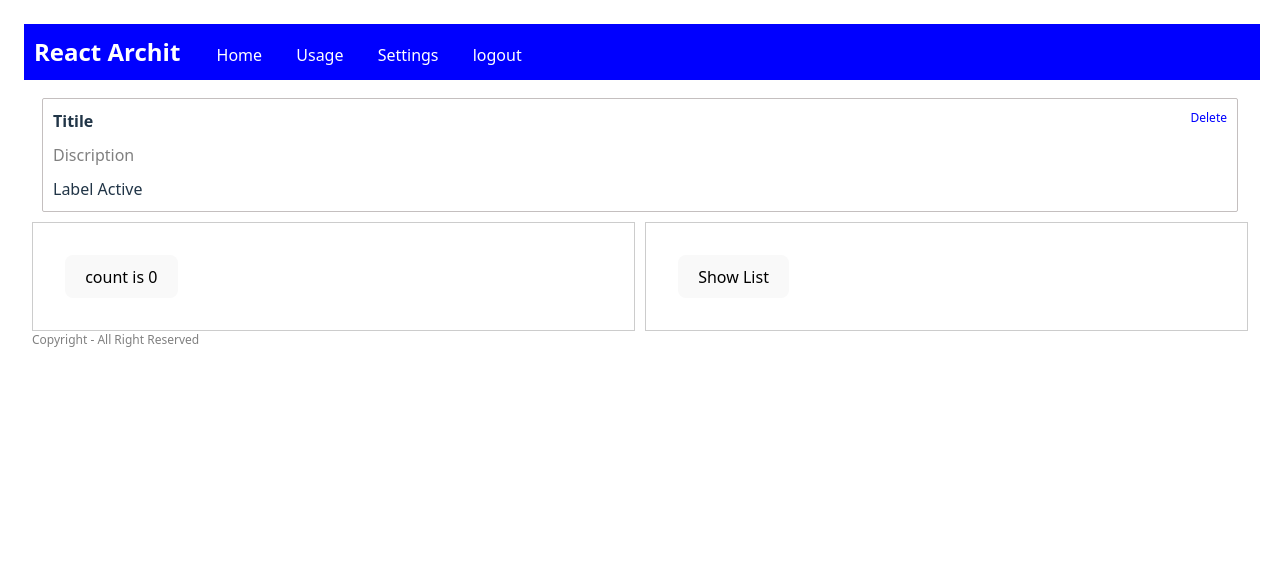
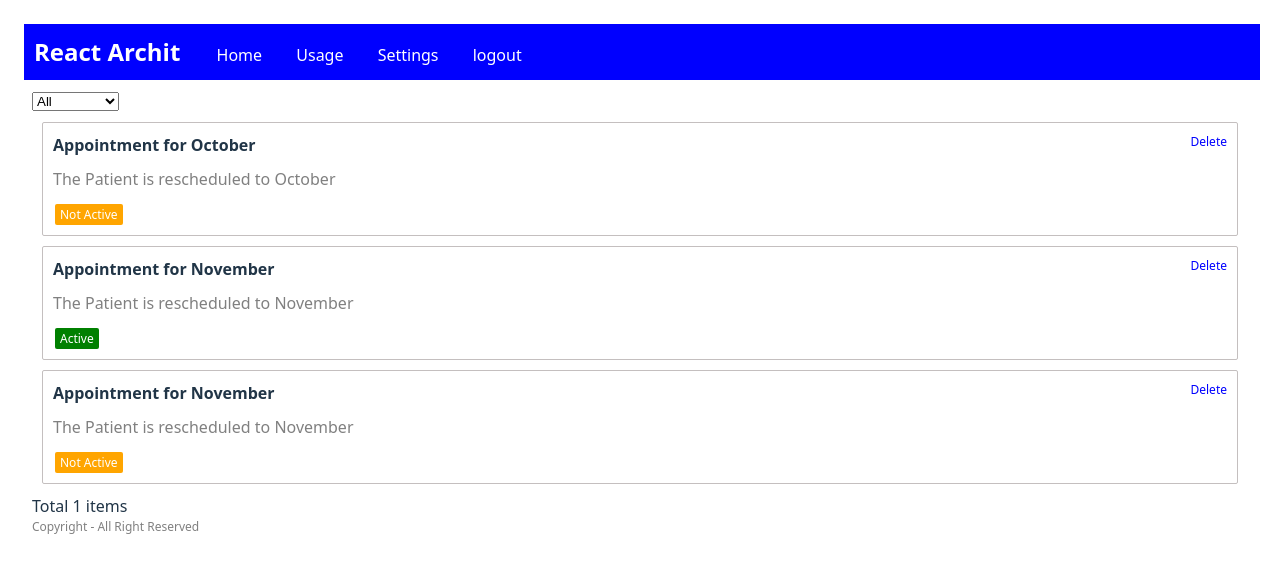
Before and after one commit to deepanghosh8402/react-architecture-lab, a React (Vite) app: page / in a window 1280 px wide. Shown: the top 572 px of the page. Built offline with nearby package versions, Linux system fonts and the light colour scheme.

Commit message:
feat: implement props, nested components, and dynamic component rendering using map

```diff
--- a/src/App.jsx
+++ b/src/App.jsx
@@ -3,15 +3,16 @@ import Header from './components/Header'
 import Footer from './components/Footer'
 import ListItem from './list/ListItem'
 import BottomSamples from './components/BottomSamples'
+import List from './list/List'
 
 function App() {
 
   return (
     <>
-     <Header></Header>
-     <ListItem></ListItem>
-     <BottomSamples></BottomSamples>
-      <Footer></Footer>
+      <Header />
+      <List />
+      {/* <BottomSamples /> */}
+      <Footer />
     </>
   )
 }
--- /dev/null
+++ b/src/list/Label.css
@@ -0,0 +1,13 @@
+.list-label-item {
+    background: green;
+    color: white;
+    padding: 2px 5px;
+    margin: 2px;
+    border-radius: 2px;
+    font-size: 12px;
+    cursor: pointer;
+    position: relative;
+}
+.list-label-item-container {
+    position: relative;
+}
--- /dev/null
+++ b/src/list/Label.jsx
@@ -0,0 +1,11 @@
+import React, { Component } from 'react'
+import './Label.css'
+export default class Label extends Component {
+  render() {
+      const props = this.props;
+      const style = props.isActive ? {background: 'green'} : {background: 'orange'}
+    return (
+      <span className="list-label-item" style={style}>  {props.isActive ? 'Active':'Not Active'}</span>
+    )
+  }
+}
--- /dev/null
+++ b/src/list/List.jsx
@@ -0,0 +1,36 @@
+import React, { Component } from 'react'
+import ListItem from './ListItem'
+import Tools from './Tools';
+
+const arr=[
+    {
+        title:"Appointment for October",
+        descr:"The Patient is rescheduled to October",
+        isActive:false
+    },
+    {
+        title:"Appointment for November",
+        descr:"The Patient is rescheduled to November",
+        isActive:true
+    },
+    {
+        title:"Appointment for November",
+        descr:"The Patient is rescheduled to November",
+        isActive:false
+    },
+]
+export default class List extends Component {
+    render() {
+        return (
+            <Tools>
+            <div>
+                {
+                    arr.map((iteam)=>{
+                        return <ListItem title={iteam.title} descr={iteam.descr} isActive={iteam.isActive}/>
+                    })
+                }
+            </div>
+            </Tools>
+        );
+    }
+}
--- a/src/list/ListItem.jsx
+++ b/src/list/ListItem.jsx
@@ -1,18 +1,25 @@
 import React from 'react'
 import './ListItem.css'
+import Label from './Label'
 
-export default function ListItem() {
+export default function ListItem(props) {
+    const {
+           title,
+           descr,
+           isActive
+    }=props;
   return (
      <div className="list-item">
         <div className="list-title">
-          <h4>Titile</h4>
+          <h4>{title}</h4>
           <label>Delete</label>
         </div>
         <div className="list-descr">
-          Discription
+          {descr}
         </div>
+
         <div className="list-label">
-          <label>Label Active</label>
+          <Label isActive={isActive}/>
         </div>
       </div>
   )
--- /dev/null
+++ b/src/list/Tools.jsx
@@ -0,0 +1,22 @@
+import React, { Component } from 'react'
+
+export default class Tools extends Component {
+    render() {
+        const { children } = this.props
+        const onlyChild = React.Children.only(children)
+        const count = React.Children.count(onlyChild)
+        return (
+            <div>
+                <div className='list-header'>
+                    <select name="status">
+                        <option value="all">All</option>
+                        <option value="active">Active</option>
+                        <option value="non-active">Non Active</option>
+                    </select>
+                </div>
+                {children}
+                <div> Total {count} items</div>
+            </div>
+        )
+    }
+}
```
Also changed, not shown: src/list/ListItem.css (+0 -14 lines).
